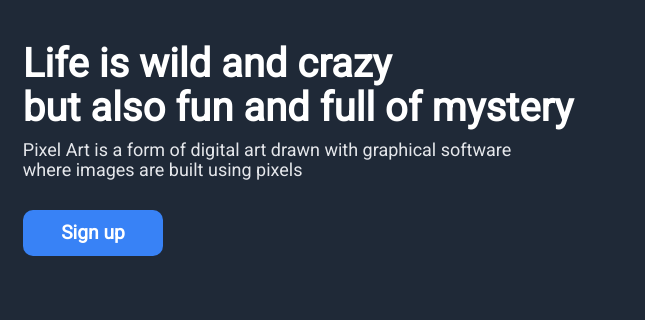
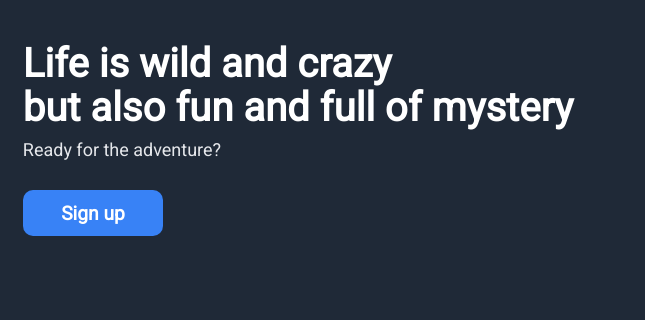
Before and after one commit to blackpantherx8x/landing-page-TOP, a plain HTML site: page index.html in a window 1280 px wide. Shown: the part 156-476 px from the top of the page, 0-645 px from the left. Drawn offline with Linux system fonts and the light colour scheme.

Commit message:
Paragraph Seg 1 changed

```diff
--- a/index.html
+++ b/index.html
@@ -31,8 +31,7 @@
                     </picture>
                     <text-message>
                         <h1 class="text-style-seg1">Life is wild and crazy <br>but also fun and full of mystery</h1>
-                            <p class="p-style-seg1">Pixel Art is a form of digital art drawn with graphical software<br>
-                                where images are built using pixels</p>
+                            <p class="p-style-seg1">Ready for the adventure?</p>
                             <a class="button" href="#">Sign up</a>
                     </text-message>
                 </graphic-two-images>
```
